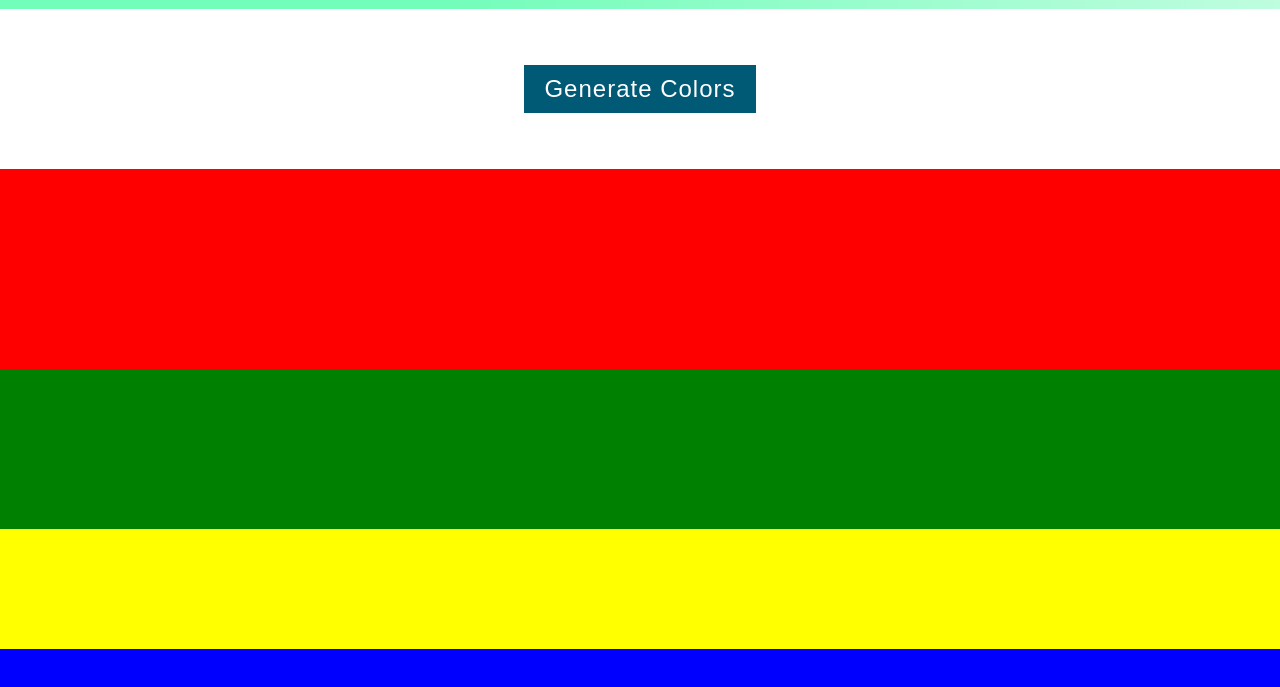
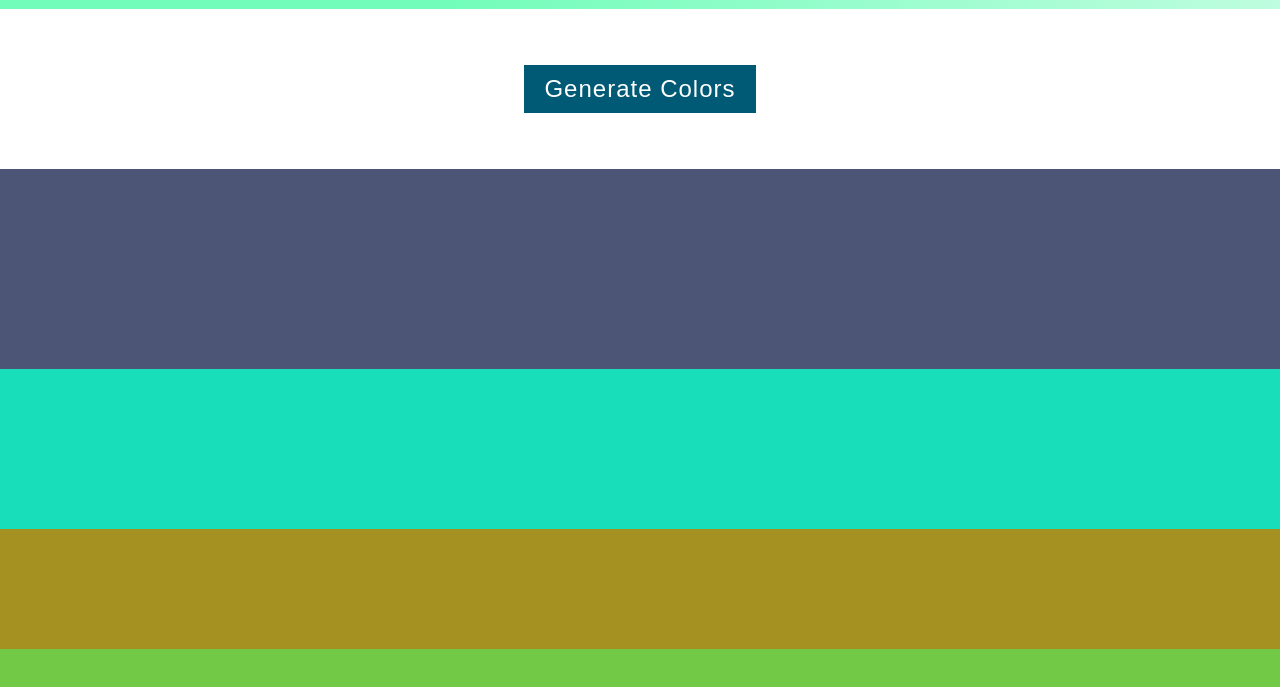
Before and after one commit to thenjanand/color-pallet-generator, a plain HTML site: page index.html in a window 1280 px wide. Shown: the part 71-758 px from the top of the page. Drawn offline with Linux system fonts and the light colour scheme.

Commit message:
final commit

```diff
--- a/index.html
+++ b/index.html
@@ -1,11 +1,11 @@
 <!DOCTYPE html>
 <html lang="en">
   <head>
-  <meta charset="UTF-8">
-  <meta http-equiv="X-UA-Compatible" content="IE=edge">
-  <meta name="viewport" content="width=device-width, initial-scale=1.0">
+    <meta charset="UTF-8" />
+    <meta http-equiv="X-UA-Compatible" content="IE=edge" />
+    <meta name="viewport" content="width=device-width, initial-scale=1.0" />
     <title>Color Pallet Generator</title>
-  <link rel="stylesheet" href="style.css">
+    <link rel="stylesheet" href="style.css" />
     <script src="index.js" defer></script>
   </head>
   <body>
@@ -16,13 +16,6 @@
       <button id="generateBtn">Generate Colors</button>
     </section>
 
-  <div class="colors_container">
-    <div class="colorBox" id="color1">
-      <!-- <p>#6a23e4</p> -->
-    </div>
-    <div class="colorBox" id="color2"></div>
-    <div class="colorBox" id="color3"></div>
-    <div class="colorBox" id="color4"></div>
-  </div>
+    <div class="colors_container"></div>
   </body>
 </html>
--- a/index.js
+++ b/index.js
@@ -1,47 +1,66 @@
 const generateBtn = document.getElementById("generateBtn");
 
 const singleHexColorGenerator = () => {
-  const hex = [0, 1, 2, 3, 4, 5, 6, 7, 8, 9, "A", "B", "C", "D", "F"];
+  const hex = [0, 1, 2, 3, 4, 5, 6, 7, 8, 9, "A", "B", "C", "D", "E", "F"];
 
   let hexColor = "#";
 
   for (let i = 0; i < 6; i++) {
     let random = Math.floor(Math.random() * hex.length);
     hexColor += hex[random];
-    // console.log(hexColor);
   }
+
   return hexColor;
 };
 
-const colorPalletGenerator = () => {
-  const colorPallet = [];
+const colorPaletteGenerator = () => {
+  const colorPalette = [];
   for (let i = 0; i < 4; i++) {
-    colorPallet.push(singleHexColorGenerator());
+    colorPalette.push(singleHexColorGenerator());
   }
-  return colorPallet;
+  return colorPalette;
 };
 
-const renderColorPallet = () => {
+const renderColorPalette = () => {
   const colorsContainer = document.querySelector(".colors_container");
 
   colorsContainer.innerHTML = "";
 
-  const colorPallet = colorPalletGenerator();
-  colorPallet.forEach((color, i) => {
-    const colordiv = document.createElement("div");
-    colordiv.id = `color${i + 1}`;
-    colordiv.style.background = color;
-    colordiv.className = "colorBox";
+  const colorPalette = colorPaletteGenerator();
+
+  colorPalette.forEach((color, i) => {
+    const colorDiv = document.createElement("div");
+    colorDiv.id = `color${i + 1}`;
+    colorDiv.style.background = color;
+    colorDiv.className = "colorBox";
 
     const colorTag = document.createElement("p");
     colorTag.id = `color${i + 1}Tag`;
     colorTag.className = "colorTag";
     colorTag.innerHTML = color;
-    colordiv.appendChild(colorTag);
-
-    colorsContainer.appendChild(colordiv);
+    colorDiv.appendChild(colorTag);
+    colorsContainer.appendChild(colorDiv);
   });
 
-  const colorTags=document.querySelectorAll(".colorTag");
+  const copytoClipBoard = (id) => {
+    const el = document.getElementById(id);
+
+    navigator.clipboard
+      .writeText(el.innerText)
+      .then(() => {
+        alert("Copied to clipboard");
+      })
+      .catch((err) => {
+        alert("Could not copy");
+      });
+  };
+
+  const colorTags = document.querySelectorAll(".colorTag");
+  colorTags.forEach((colorTag, i) => {
+    colorTag.addEventListener("click", () =>
+      copytoClipBoard(`color${i + 1}Tag`)
+    );
+  });
 };
-generateBtn.addEventListener("click", renderColorPallet);
+renderColorPalette();
+generateBtn.addEventListener("click", renderColorPalette);
```
Lines whose indentation alone changed are shown as unchanged.
